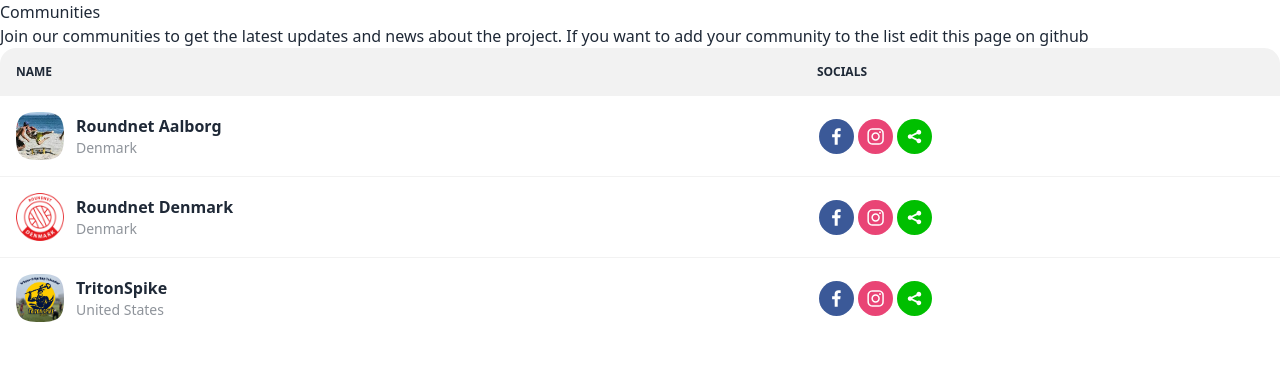
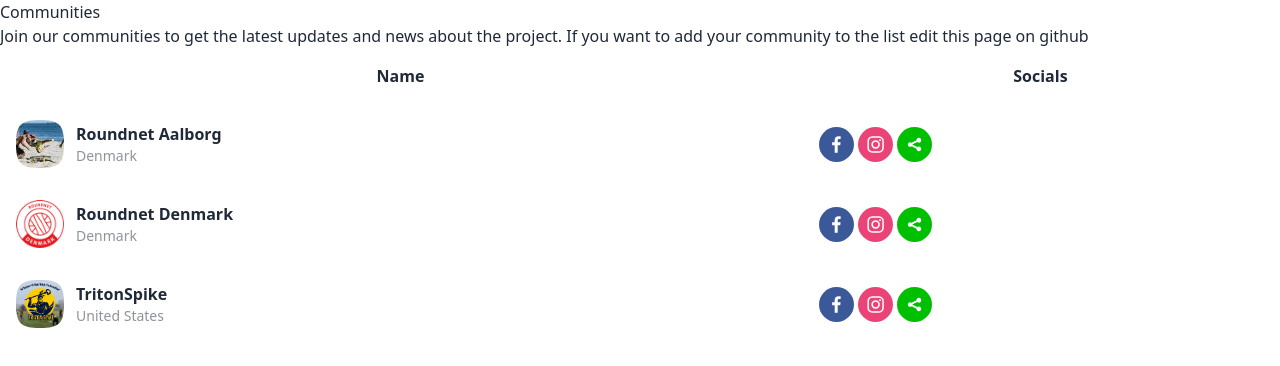
Before and after one commit to AndersSpringborg/learn.roundnet, a Next.js app: page /communities in a window 1280 px wide. Shown: the top 366 px of the page. Built offline with nearby package versions, Linux system fonts and the light colour scheme.

Commit message:
fix table color

```diff
--- a/components/Communities/CommunitiesPage.tsx
+++ b/components/Communities/CommunitiesPage.tsx
@@ -4,10 +4,9 @@
 
 
 const CommunitiesPage = () => {
-
     return <>
         <div className="overflow-x-auto w-full">
-            <table className={"table w-full"}>
+            <table className={"table-normal w-full"}>
                 <thead>
                 <tr>
                     <th>Name</th>
```
